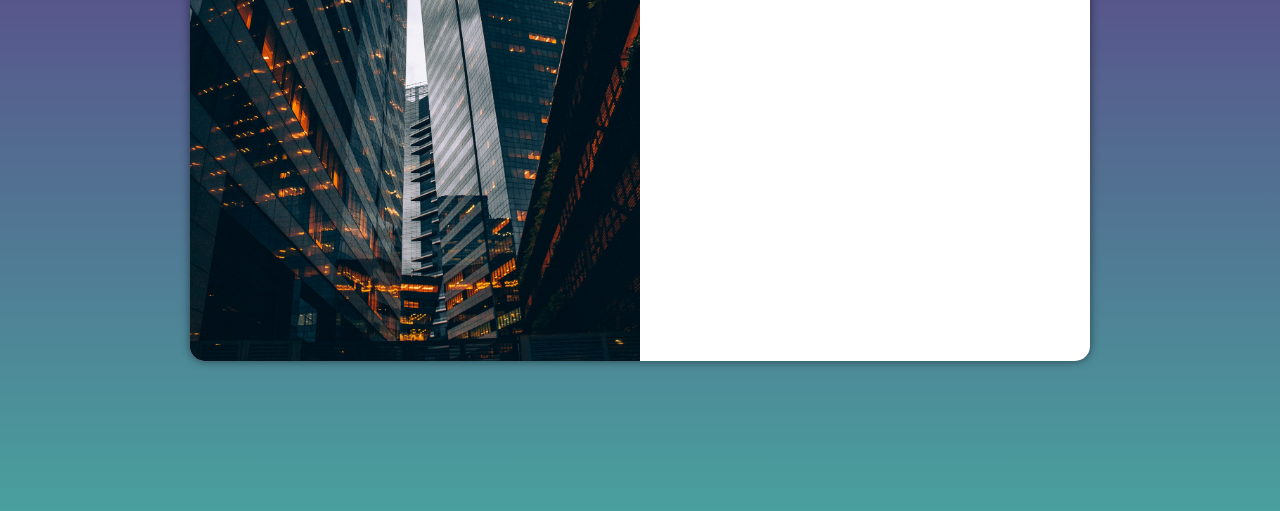
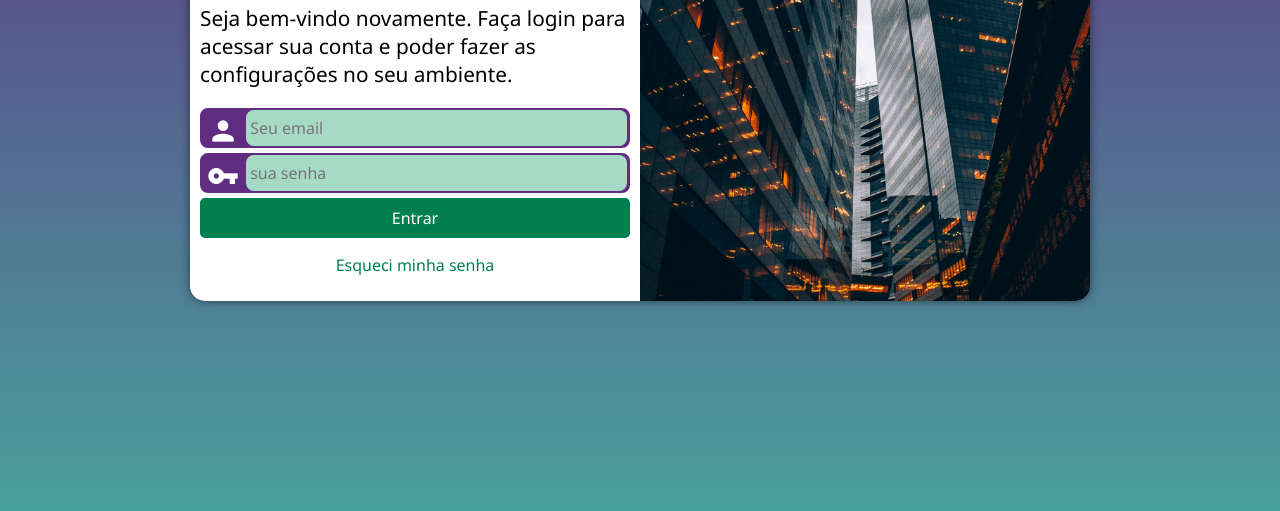
Before and after one commit to marcelosoares73/projeto-login, a plain HTML site: page index.html in a window 1280 px wide. Shown: the part 289-800 px from the top of the page. Drawn offline with Linux system fonts and the light colour scheme.

Commit message:
Finalização do projeto

```diff
--- a/estilos/media-query.css
+++ b/estilos/media-query.css
@@ -17,6 +17,7 @@ Grandes telas: acima de 1200px
 
     section#login {
         width: 85vw;
+        height: 350px;
     }
 
     div#imagem {
@@ -29,9 +30,17 @@ Grandes telas: acima de 1200px
         float: right;
         width: 70%;
     }
+
+    div#formulario > h1 {
+        font-size: 2em;
+    }
+
+    div#formulario > p {
+        font-size: 1.2em;
+    }
 }
 
-/* Versão para desktop */
+/* Versão para desktop/telas grandes */
 @media screen and (min-width: 992px) {
     body {
         background-image: linear-gradient(to top, #49a09d, #5f2c82);
@@ -39,16 +48,26 @@ Grandes telas: acima de 1200px
 
     section#login {
         width: 900px;
+        height: 380px;
     }
 
     div#imagem {
-        float: left;
+        float: right;
         width: 50%;
         height: 100%;
     }
 
     div#formulario {
-        float: right;
+        float: left;
         width: 50%;
     }
+
+    div#formulario > h1 {
+        font-size: 2em;
+    }
+
+    div#formulario > p {
+        font-size: 1.3em;
+        margin: 20px 0px;
+    }
 }
--- a/estilos/style-mobile-first.css
+++ b/estilos/style-mobile-first.css
@@ -17,7 +17,6 @@
    background-color: #5f2c82;
    height: 100vh;
    width: 100vw;
-
  }
 
  main {
@@ -26,25 +25,19 @@
    width: 100vw;
  }
 
- main h1 {
-    text-align: center;
- }
-
- main p {
-    line-height: 22px;
- }
-
  section#login {
    position: absolute;
    top: 50%;
    left: 50%;
-    transform: translate(-50%, -50%);
-    background-color: white;
+   background-color: #ffffff;
    width: 250px;
    height: 500px;
    border-radius: 15px;
    overflow: hidden;
-    box-shadow: 0px 0px 10px rgba(0, 0, 0, 0.514);
+   transition: width .2s, height .2s;
+   transition-timing-function: ease;
+   box-shadow: 0px 0px 10px #00000083;
+   transform: translate(-50%, -50%);
  }
 
  div#imagem {
@@ -59,3 +52,87 @@
    display: block;
    padding: 10px;
  }
+
+div#formulario > h1 {
+   text-align: center;
+   margin-top: 10px;
+}
+
+div#formulario > p {
+   margin-top: 10px;
+   font-size: 0.8em;
+}
+
+form > div.campo {
+   background-color: #5f2c82;
+   height: 40px;
+   border: 2px solid #5f2c82;
+   border-radius: 8px;
+   margin: 5px 0px;
+}
+
+div.campo > i {
+   color: #ffffff;
+   font-size: 2em;
+   width: 40px;
+   padding: 5px;
+}
+
+div.campo > input {
+   background-color: #a7dac6;
+   font-size: 1em;
+   width: calc(100% - 45px);
+   height: 100%;
+   border: 0px;
+   border-radius: 8px;
+   padding: 4px;
+   transform: translateY(-13px);
+}
+
+div.campo > input:focus-within {
+   background-color: #ffffff;
+   outline: none;
+}
+
+form label {
+   display: none;
+}
+
+form > input[type=submit] {
+   display: block;
+   font-size: 1em;
+   width: 100%;
+   height: 40px;
+   background-color: #00804f;
+   color: white;
+   border: none;
+   border-radius: 5px;
+   cursor: pointer;
+}
+
+form > input[type=submit]:hover {
+   background-color: #046241;
+}
+
+form > a.botao {
+   text-align: center;
+   display: block;
+   width: 100%;
+   font-size: 1em;
+   height: 30px;
+   text-decoration: none;
+   margin-top: 8px;
+   padding-top: 7.5px;
+   color: #00804f;
+}
+
+form > a.botao:hover {
+   font-size: 1em;
+   display: block;
+   color: #02422a;
+   border: none;
+   border-radius: 5px;
+   background: #a3e2ca;
+   height: 40px;
+   width: 100%;
+}
--- a/index.html
+++ b/index.html
@@ -4,6 +4,8 @@
     <meta charset="UTF-8">
     <meta http-equiv="X-UA-Compatible" content="IE=edge">
     <meta name="viewport" content="width=device-width, initial-scale=1.0">
+    <!-- abaixo o link para pegar fonts do google -->
+    <link href="https://fonts.googleapis.com/icon?family=Material+Icons" rel="stylesheet">
     <link rel="stylesheet" href="estilos/style-mobile-first.css">
     <link rel="stylesheet" href="estilos/media-query.css">
     <title>Login</title>
@@ -17,11 +19,25 @@
             <div id="formulario">
                 <h1>Login</h1>
                 <p>Seja bem-vindo novamente. Faça login para acessar sua conta e poder fazer as configurações no seu ambiente.</p>
-                <form action="login.php" method="post">
-
+                <form action="login.php" method="post" autocomplete="on">
+                    <div class="campo">
+                        <i class="material-icons">person</i>
+                        <input type="email" name="email" id="iemail" placeholder="Seu email">
+                        <label for="iemail">E-mail</label>
+                    </div>
+                    <div class="campo">
+                        <i class="material-icons">vpn_key</i>
+                        <input type="password" name="senha" id="isenha" placeholder="sua senha">
+                        <label for="isenha">Senha</label>
+                    </div>
+                    <input type="submit" value="Entrar">
+                    <a href="esqueci_a_senha.html" class="botao">
+                        Esqueci minha senha
+                    </a>
                 </form>
             </div>
         </section>
     </main>
+
 </body>
 </html>
```
Lines whose indentation alone changed are shown as unchanged.
